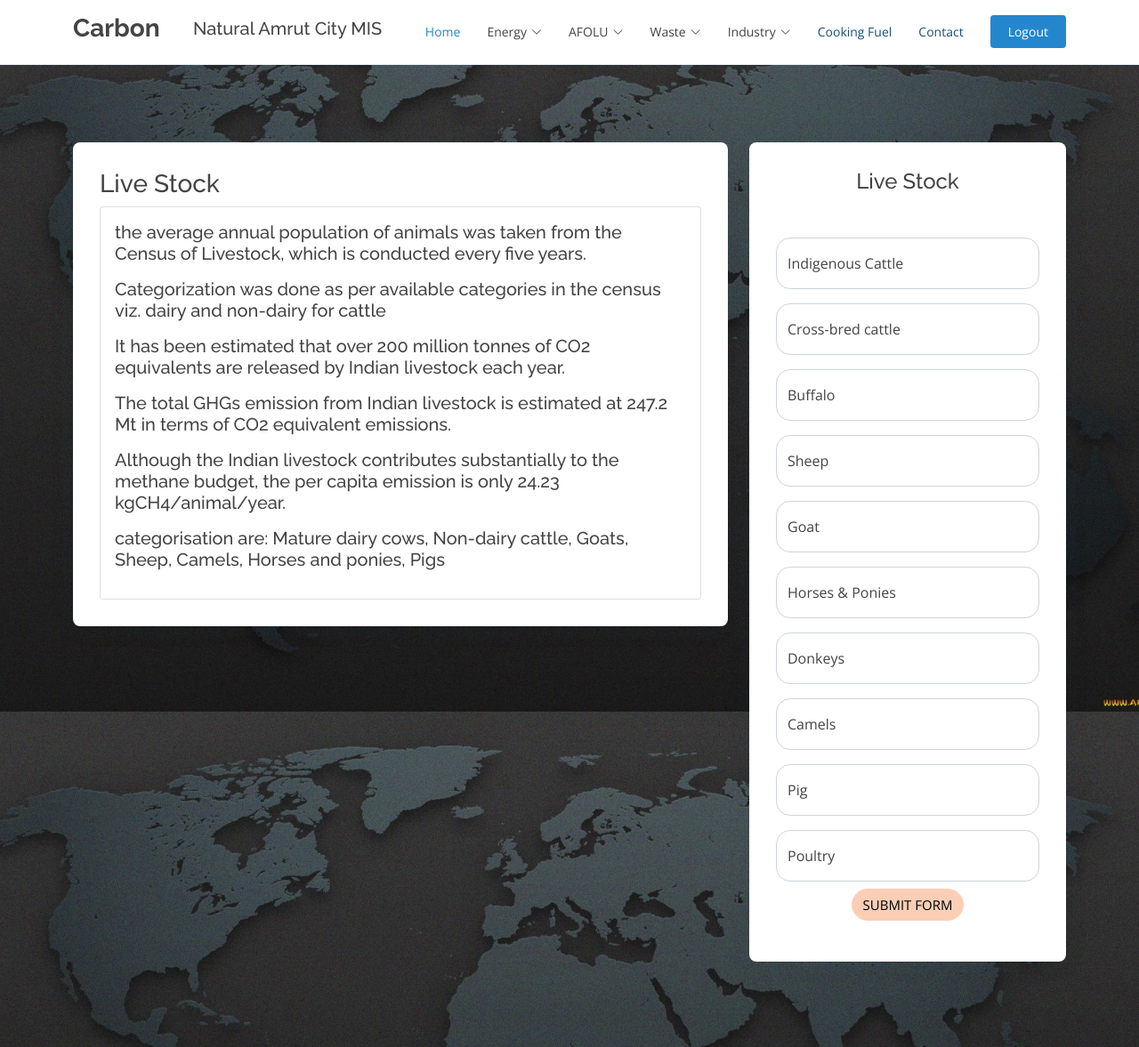
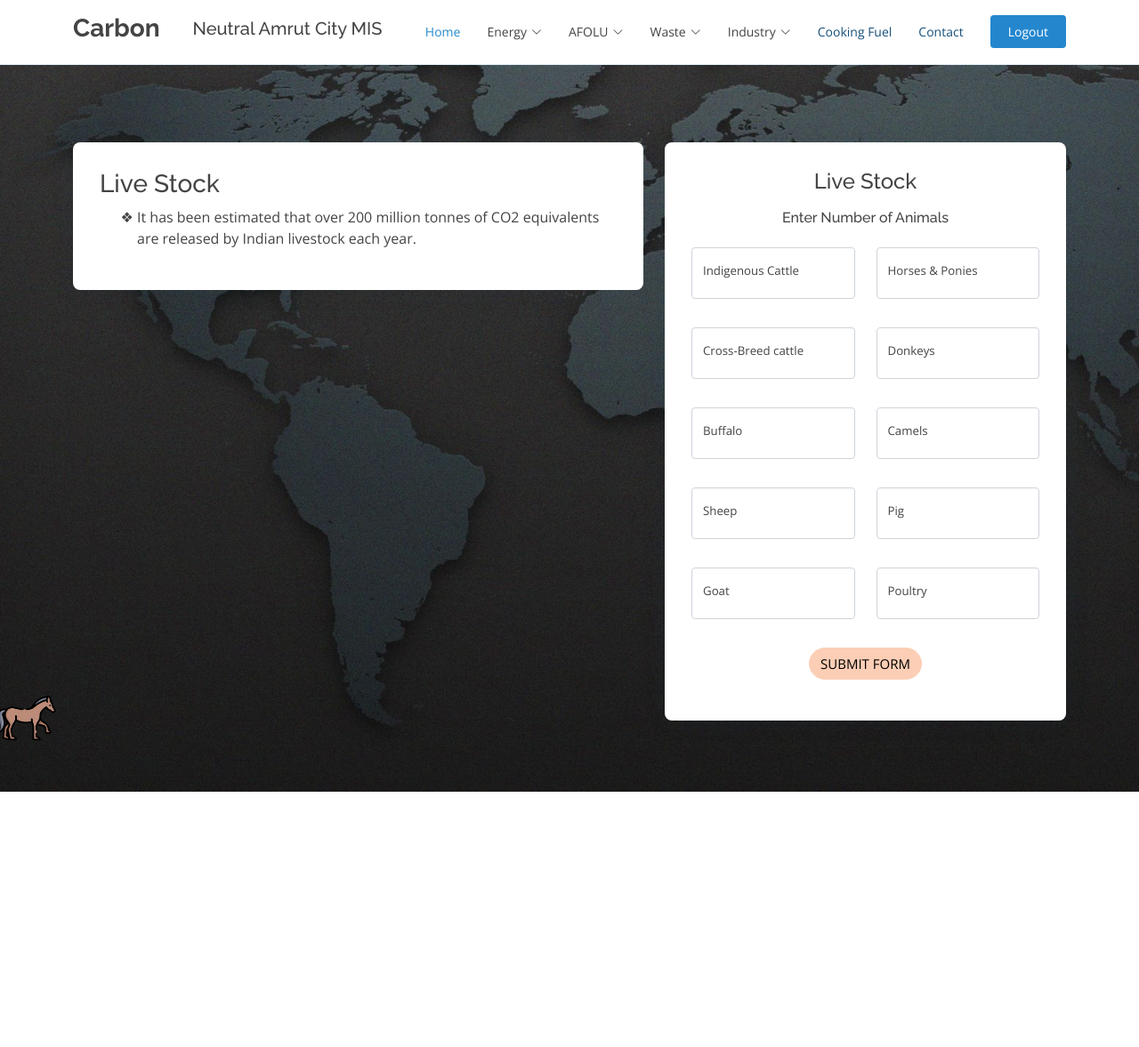
Before and after one commit to monapatil217/Carbon_MIS, a PHP site: page /livestock.php in a window 1280 px wide. Shown: the whole page at 89% size. After the commit the page ends 890 px from the top, so only its background shows below. Run offline with PHP 8.4, Linux system fonts and the light colour scheme; the visitor is signed in with stand-in values (Sample User, id 1).

Commit message:
commiting remaining changes

```diff
--- a/assets/css/style.css
+++ b/assets/css/style.css
@@ -1706,6 +1706,22 @@
 
 
 /********************************* Changes done by Monika ****************************************/
+
+
+/* #pagebg {
+    overflow: hidden;
+    position: relative;
+    display: flex;
+    background-image: url(../images/pagebg.jpg);
+    background-repeat: no-repeat;
+    background-position: center;
+    background-size: cover;
+    background-attachment: fixed !important;
+    width: 100%;
+    min-height: 100vh;
+    height: auto;
+    margin-top: 0vh;
+} */
 
 .carbonDash h1 {
         margin-top: 200px;
@@ -2080,7 +2096,7 @@
   color: #fff;
 }
 
-.form-control {
+/* .form-control {
   display: block;
   width: 100%;
   height: calc(1.5em + 0.75rem + 2px);
@@ -2136,7 +2152,7 @@
 .form-control-file,
 .form-control-range {
   display: block;
-  width: 100%; }
+  width: 100%; } */
 
 .col-form-label {
   padding-top: calc(0.375rem + 1px);
--- a/header.php
+++ b/header.php
@@ -3,7 +3,7 @@
     <div class="container d-flex align-items-center justify-content-between">
 
         <h3><a><b>Carbon</b></a></h3><br>
-        <h5>Natural Amrut City MIS</h5>
+        <h5>Neutral Amrut City MIS</h5>
 
         <!-- Uncomment below if you prefer to use an image logo -->
         <!-- <a href="index.html" class="logo"><img src="assets/img/logo.png" alt="" class="img-fluid"></a>-->
--- a/js/energyTransportModel.js
+++ b/js/energyTransportModel.js
@@ -24,7 +24,7 @@
 // var div = document.getElementById("moreInfo");
 // div.style.display = "none";
 
-function showEleInfo() {
+function showVehiInfo() {
     var div = document.getElementById("moreInfo");
     div.style.display = "block";
 
--- a/livestock.php
+++ b/livestock.php
@@ -50,125 +50,186 @@
 
             <div class="row">
 
-                <div class="col-md-12 col-lg-8  mb-3 s " data-aos-delay="200">
+                <div class="col-md-12 col-lg-7  mb-2" data-aos-delay="200">
+                    <div class="in-sec infoFont">
+                        <h3>Live Stock</h3>
+                            <ul style="margin-left: 10px;">
+                                <li class="popupli"> It has been estimated that over 200 million tonnes of CO2 equivalents are released by Indian livestock each year. </li>
+
+                            </ul>
+                    </div>
+                </div>
+
+                <div class="col-md-12 col-lg-5" data-aos-delay="200">
                     <div class="in-sec">
-                        <h3>Live Stock</h3>
+                        <h4 class="text-center mb-2">Live Stock</h4>
+                        <form class="needs-validation" novalidate>
+                            <h6 class="text-center mt-3"> Enter Number of Animals </h6>
 
-                        <div class="card">
-                            <div class="card-body">
-                                <h5>
-                                    <p>the average annual population of animals was taken from the Census of Livestock,
-                                        which is conducted every five years. </p>
-                                    <p>Categorization was done as per available
-                                        categories in the census viz. dairy and non-dairy for cattle</P>
-                                    <p>It has been estimated that over 200 million tonnes of CO2 equivalents are
-                                        released by Indian livestock each year.</p>
-                                    <p>The total GHGs emission from Indian livestock is estimated at 247.2 Mt in terms
-                                        of CO2 equivalent emissions.</p>
-                                    <p>Although the Indian livestock contributes substantially to the methane budget,
-                                        the per capita emission is only 24.23 kgCH4/animal/year.</p>
-                                    <p>categorisation are: Mature dairy cows, Non-dairy cattle, Goats, Sheep, Camels,
-                                        Horses and ponies, Pigs</p>
-                                </h5>
+                            <div class="row justify-content-center">
+                                <div class="col-sm-5 col-lg-6">
+                                    <div class="row">
+
+                                        <div class="input-group mb-3 mt-3">
+                                            <span class="form-floating">
+                                                <div class="form-floating labelFont">
+                                                    <input type="text" class="form-control" id="indigenouscattle" placeholder="Indigenous Cattle">
+                                                    <label for="indigenouscattle">Indigenous Cattle</label>
+                                                </div>
+                                            </span>
+                                            <div class="invalid-feedback">
+                                                Please provide a valid data.
+                                            </div>
+                                        </div>
+
+                                         <div class="input-group mb-3 mt-3">
+                                            <span class="form-floating">
+                                                <div class="form-floating labelFont">
+                                                    <input type="text" class="form-control" id="crossbredcattle" placeholder="Cross-bred cattle">
+                                                    <label for="crossbredcattle">Cross-Breed cattle</label>
+                                                </div>
+                                            </span>
+                                            <div class="invalid-feedback">
+                                                Please provide a valid data.
+                                            </div>
+                                        </div>
+
+                                        <div class="input-group mb-3 mt-3">
+                                            <span class="form-floating">
+                                                <div class="form-floating labelFont">
+                                                    <input type="text" class="form-control" id="buffalo" placeholder="Buffalo">
+                                                    <label for="buffalo">Buffalo</label>
+                                                </div>
+                                            </span>
+                                            <div class="invalid-feedback">
+                                                Please provide a valid data.
+                                            </div>
+                                        </div>
+
+                                        <div class="input-group mb-3 mt-3">
+                                            <span class="form-floating">
+                                                <div class="form-floating labelFont">
+                                                    <input type="text" class="form-control" id="sheep" placeholder="Sheep">
+                                                    <label for="sheep">Sheep</label>
+                                                </div>
+                                            </span>
+                                            <div class="invalid-feedback">
+                                                Please provide a valid data.
+                                            </div>
+                                        </div>
+
+                                        <div class="input-group mb-3 mt-3">
+                                            <span class="form-floating">
+                                                <div class="form-floating labelFont">
+                                                    <input type="text" class="form-control" id="goat" placeholder="Goat">
+                                                    <label for="goat">Goat</label>
+                                                </div>
+                                            </span>
+                                            <div class="invalid-feedback">
+                                                Please provide a valid data.
                                             </div>
                                         </div>
                                     </div>
                                 </div>
 
-                <div class="col-md-12 col-lg-4  mb-3  s" data-aos-delay="200">
-                    <div class="in-sec">
-                        <h4 class="text-center mb-2">Live Stock</h4>
-                        <form class="needs-validation" novalidate>
+                                <div class="col-sm-5 col-lg-6">
+                                    <div class="row">
 
-                            <div class="form-floating mt-5">
-                                <input type="text" class="form-control" id="indigenouscattle" placeholder="Indigenous Cattle" required>
+                                        <div class="input-group mb-3 mt-3">
+                                            <span class="form-floating">
+                                                <div class="form-floating labelFont">
+                                                    <input type="text" class="form-control" id="horsesandponies" placeholder="Horses & Ponies">
+                                                    <label for="horsesandponies">Horses & Ponies</label>
+                                                </div>
+                                            </span>
                                             <div class="invalid-feedback">
                                                 Please provide a valid data.
                                             </div>
-                                <label for="indigenouscattle">Indigenous Cattle</label>
                                         </div>
 
-                            <div class="form-floating mt-3">
-                                <input type="text" class="form-control" id="crossbredcattle" placeholder="Cross-bred cattle" required>
+                                        <div class="input-group mb-3 mt-3">
+                                            <span class="form-floating">
+                                                <div class="form-floating labelFont">
+                                                    <input type="text" class="form-control" id="donkeys" placeholder="Donkeys">
+                                                    <label for="donkeys">Donkeys</label>
+                                                </div>
+                                            </span>
                                             <div class="invalid-feedback">
                                                 Please provide a valid data.
                                             </div>
-                                <label for="crossbredcattle">Cross-bred cattle</label>
                                         </div>
 
-                            <div class="form-floating mt-3">
-                                <input type="text" class="form-control" id="buffalo" placeholder="Buffalo" required>
+                                        <div class="input-group mb-3 mt-3">
+                                            <span class="form-floating">
+                                                <div class="form-floating labelFont">
+                                                    <input type="text" class="form-control" id="camels" placeholder="Camels">
+                                                    <label for="camels">Camels</label>
+                                                </div>
+                                            </span>
                                             <div class="invalid-feedback">
                                                 Please provide a valid data.
                                             </div>
-                                <label for="buffalo">Buffalo</label>
                                         </div>
 
-                            <div class="form-floating mt-3">
-                                <input type="text" class="form-control" id="sheep" placeholder="Sheep" required>
+                                        <div class="input-group mb-3 mt-3">
+                                            <span class="form-floating">
+                                                <div class="form-floating labelFont">
+                                                    <input type="text" class="form-control" id="pig" placeholder="Pig">
+                                                    <label for="pig">Pig</label>
+                                                </div>
+                                            </span>
                                             <div class="invalid-feedback">
                                                 Please provide a valid data.
                                             </div>
-                                <label for="sheep ">Sheep</label>
                                         </div>
 
-                            <div class="form-floating mt-3">
-                                <input type="text" class="form-control" id="goat" placeholder="Goat" required>
+                                        <div class="input-group mb-3 mt-3">
+                                            <span class="form-floating">
+                                                <div class="form-floating labelFont">
+                                                    <input type="text" class="form-control" id="Poultry" placeholder="Poultry">
+                                                    <label for="Poultry">Poultry</label>
+                                                </div>
+                                            </span>
                                             <div class="invalid-feedback">
                                                 Please provide a valid data.
                                             </div>
-                                <label for="goat">Goat</label>
+                                        </div>
+                                    </div>
+                                </div>
                             </div>
 
-                            <div class="form-floating mt-3">
-                                <input type="text" class="form-control" id="horsesandponies" placeholder="Horses & Ponies" required>
-                                <div class="invalid-feedback">
-                                    Please provide a valid data.
-                                </div>
-                                <label for="horsesandponies">Horses & Ponies</label>
-                            </div>
-
-                            <div class="form-floating mt-3">
-                                <input type="text" class="form-control" id="donkeys" placeholder="Donkeys" required>
-                                <div class="invalid-feedback">
-                                    Please provide a valid data.
-                                </div>
-                                <label for="donkeys">Donkeys</label>
-                            </div>
-
-                            <div class="form-floating mt-3 mb-2">
-                                <input type="text" class="form-control" id="camels" placeholder="Camels" required>
-                                <div class="invalid-feedback">
-                                    Please provide a valid data.
-                                </div>
-                                <label for="camels">Camels</label>
-                            </div>
-
-                            <div class="form-floating mt-3 mb-2">
-                                <input type="text" class="form-control" id="pig" placeholder="Pig" required>
-                                <div class="invalid-feedback">
-                                    Please provide a valid data.
-                                </div>
-                                <label for="pig">Pig</label>
-                            </div>
-
-
-
-                            <div class="form-floating mt-3 mb-2">
-                                <input type="text" class="form-control" id="poultry" placeholder="Poultry" required>
-                                <div class="invalid-feedback">
-                                    Please provide a valid data.
-                                </div>
-                                <label for="poultry">Poultry</label>
-                            </div>
-
-                            <div class="row ">
-                                <div class="col-md-12 mb-3 text-center">
+                            <div class="row justify-content-center">
+                                <div class="col-12 mb-3 mt-3 text-center">
                                     <button class="btn btn-primary " type="button" onclick="redirect();">Submit form</button>
                                 </div>
                             </div>
                         </form>
+                    </div>
+                </div>
+            </div>
 
+            <div class="row align-items-center justify-content-center" id="moreInfo">
+
+                <div class=" col-lg-8 col-md-8 col-sm-12 col-xs-12" data-scroll-reveal="enter right move 30px over 0.6s after 0.4s">
+
+                    <div class="popup-flex fade-to-img" onclick="showLiveStockInfo();">
+                        <img class="reggot" id="popup-btn" src="img/horse.png" width="80" height="80">
+                    </div>
+
+                    <div id="popup-wrapper" class="popup-container">
+                        <div class="popup-content">
+
+                            <div class="row align-items-center justify-content-center">
+                                <div id="popUpData" class=" col-lg-12 col-md-12 col-sm-12 col-xs-12">
+                                </div>
+                                <div class=" col-lg-12 col-md-12 col-sm-12 col-xs-12">
+                                    <div class="btn-container">
+                                        <a href="#" id="close" class="btn-gotit">Got It</a>
+                                    </div>
+                                </div>
+                            </div>
+
+                        </div>
                     </div>
                 </div>
             </div>
@@ -211,7 +272,6 @@
     <!-- Template Main JS File -->
     <script src="assets/js/main.js"></script>
 
-
     <script src="js/liveStock.js"></script>
 </body>
 
```
Also changed, not shown: dashboard.php (+5 -2 lines), index.php (+5 -8 lines), industryPP.php (+23 -20 lines), js/liveStock.js (+44 -0 lines), transport.php (+9 -9 lines), img/car.png (added), img/field.png (added), img/horse.png (added). Lines whose indentation alone changed are shown as unchanged.
